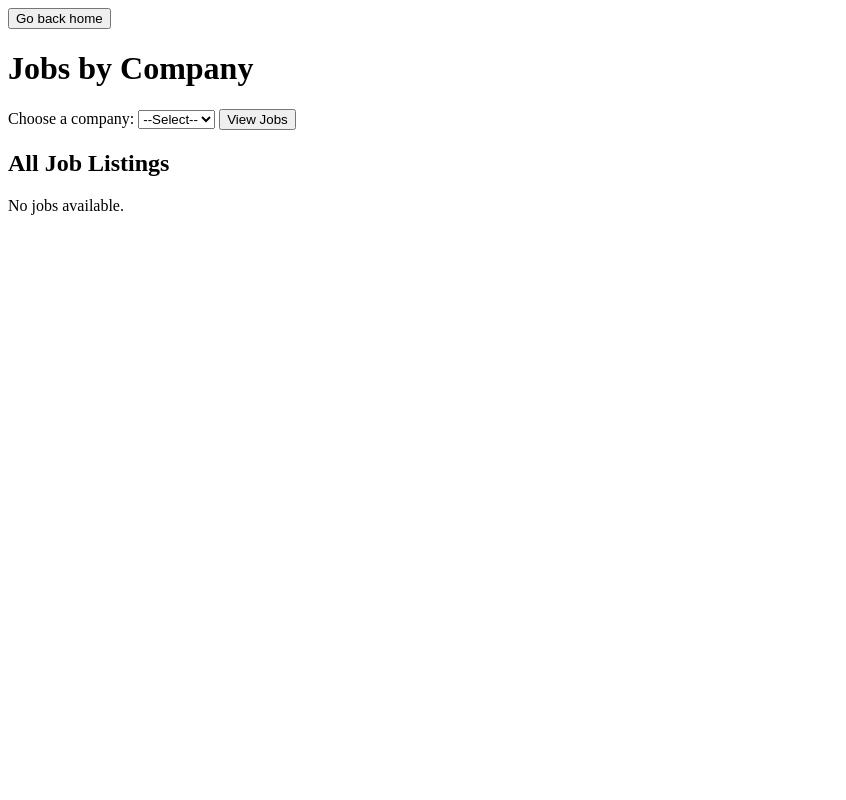
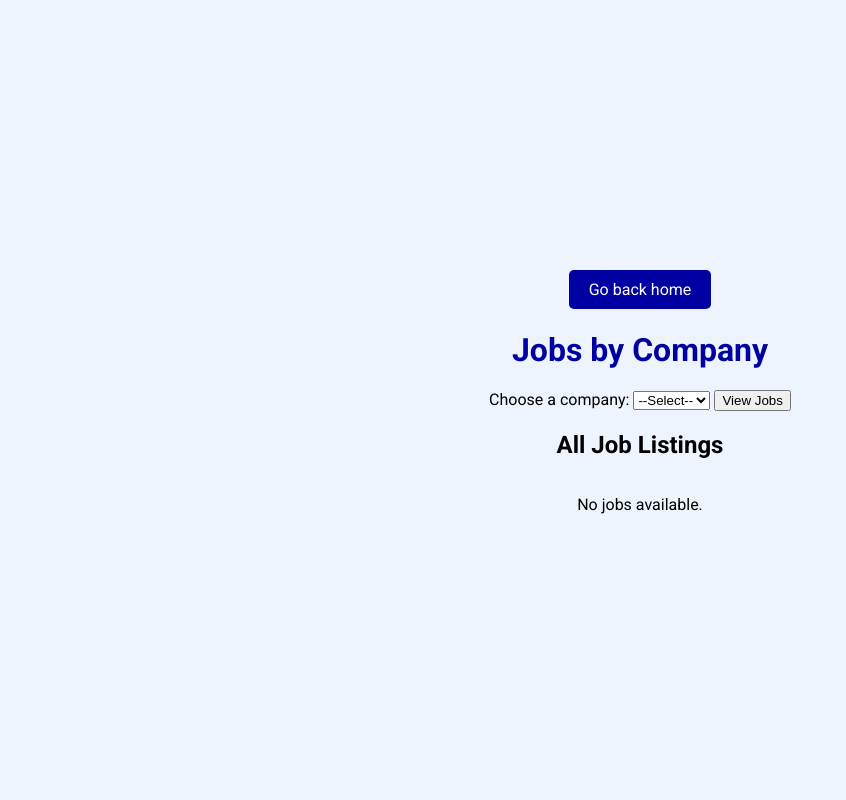
Before and after one commit to kavitaithomas/conference-dbms, a PHP site: page /jobs.php in a window 1280 px wide. Shown: the whole page, without its empty margins (0-846 px from the left). Run offline with PHP 8.4, Linux system fonts and the light colour scheme; data that the repository does not hold is empty.

Commit message:
fonts, colors, centering basic css

```diff
--- a/jobs.php
+++ b/jobs.php
@@ -39,10 +39,16 @@ try {
 <html lang="en">
 <head>
     <meta charset="UTF-8">
-    <title>Job Listings</title>
+    <title>View Hotel Room Students</title>
+    <link rel="stylesheet" href="styles.css">
+    <link rel="preconnect" href="https://fonts.googleapis.com">
+    <link rel="preconnect" href="https://fonts.gstatic.com" crossorigin>
+    <link href="https://fonts.googleapis.com/css2?family=Roboto+Mono:ital,wght@0,100..700;1,100..700&family=Roboto:ital,wght@0,100..900;1,100..900&display=swap" rel="stylesheet">
 </head>
-<body>
-    <a href="index.php"><button>Go back home</button></a>
+<body class="background">
+    <div class="button-container">
+        <a href="index.php">Go back home</a>
+    </div>
 
     <h1>Jobs by Company</h1>
     <form method="post" action="jobs.php">
--- a/styles.css
+++ b/styles.css
@@ -0,0 +1,53 @@
+/* Image container to center and make image smaller */
+
+body.background {
+  display: flex;
+  justify-content: center; /* Center horizontally */
+  align-items: center; /* Center vertically */
+  height: 100vh; /* Use full viewport height */
+  margin: 0; /* Remove default margin */
+  flex-direction: column; /* Arrange items vertically */
+  text-align: center; /* Center text */
+  background-color: #edf4fd;
+  font-family: "Roboto", sans-serif;
+}
+
+h1 {
+  color: #0000a2;
+  text-align: center; /* To center the h1 */
+}
+
+.img-container {
+  display: flex;
+  justify-content: center;
+  align-items: center;
+  margin-bottom: 20px; /* Space between image and buttons */
+  border: white;
+}
+
+.img-container img {
+  height: 500px; /* Maintain aspect ratio */
+  width: auto; /* You can adjust this size as needed */
+}
+
+/* Button container to display buttons in a row and center them */
+.button-container {
+  display: flex;
+  justify-content: center;
+  gap: 15px; /* Space between buttons */
+}
+
+.button-container a {
+  display: inline-block;
+  padding: 10px 20px;
+  background-color: #0000a2;
+  color: white;
+  text-align: center;
+  text-decoration: none;
+  border-radius: 5px;
+  font-size: 16px;
+}
+
+.button-container a:hover {
+  background-color: #4983ff;
+}
```
Also changed, not shown: attendees.php (+8 -2 lines), hotel_rooms.php (+8 -2 lines), index.php (+20 -27 lines), schedule.php (+9 -3 lines), sponsors.php (+9 -3 lines), subcommittees.php (+9 -3 lines), main_page.jpeg (added), 1 other file.
